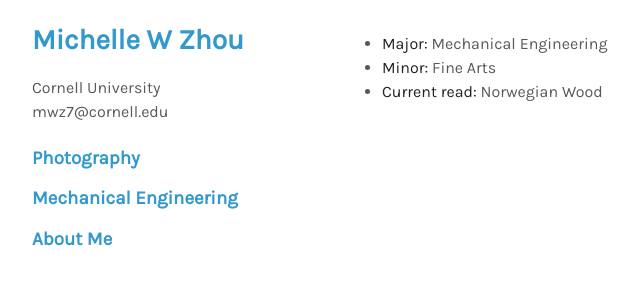
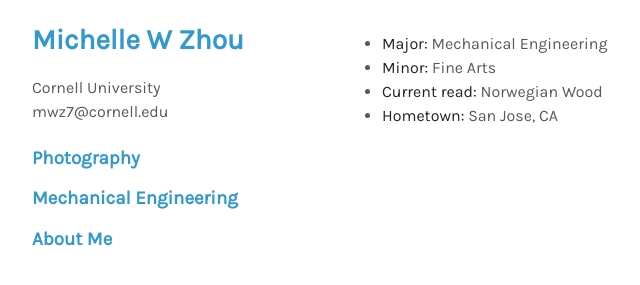
Before and after one commit to mwz724/mwz724.github.io, a Jekyll site: the page built from about.md, in a window 1280 px wide. Shown: the part 196-481 px from the top of the page, without its empty margins (128-768 px from the left). Built offline with Jekyll 4.4.1, drawn with Linux system fonts in a browser that asks for light colours; nearby versions of some CDN libraries; a style sheet for code colours, icons or effects is not loaded.

Commit message:
Update about.md

```diff
--- a/about.md
+++ b/about.md
@@ -13,3 +13,4 @@ permalink: /about
 - **Major:** Mechanical Engineering
 - **Minor:** Fine Arts
 - **Current read:** Norwegian Wood
+- **Hometown:** San Jose, CA
```
